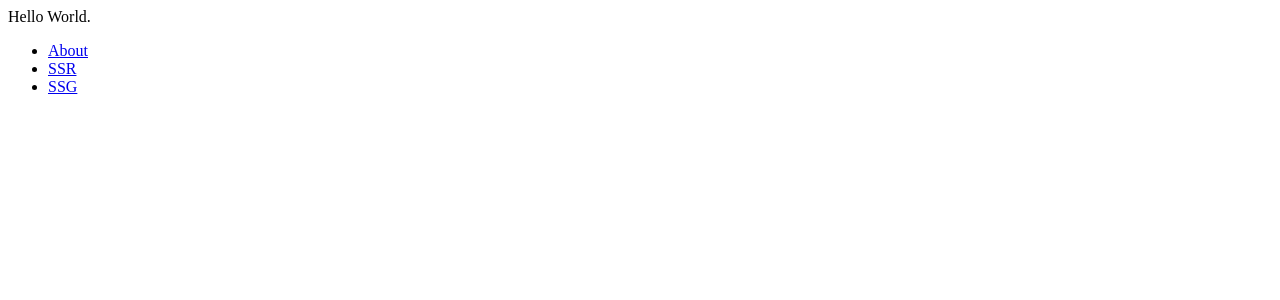
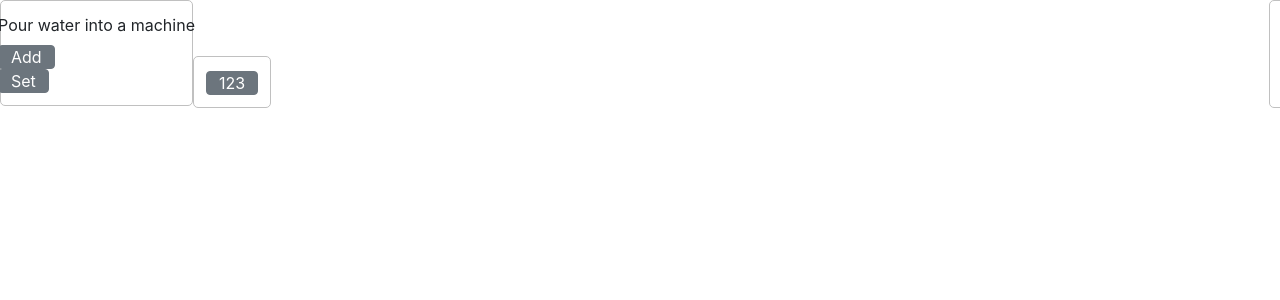
Before and after one commit to catdevdev/cheapwater-virtual-machine, a Next.js app: page / in a window 1280 px wide. Shown: the top 300 px of the page. Built offline with nearby package versions, Linux system fonts and the light colour scheme.

Commit message:
add new UI elements

```diff
--- /dev/null
+++ b/components/UI/Button/index.tsx
@@ -0,0 +1,16 @@
+/* imoprts */
+import { Button, ButtonProps } from "reactstrap";
+
+interface Props
+  extends React.ButtonHTMLAttributes<HTMLButtonElement>,
+    ButtonProps {
+  children?: React.ReactNode;
+}
+
+export default ({ ...props }: Props) => {
+  return (
+    <Button style={{ height: 24, lineHeight: 0 }} {...props}>
+      {props.children}
+    </Button>
+  );
+};
--- /dev/null
+++ b/components/UI/Container/index.tsx
@@ -0,0 +1,6 @@
+import styled from "styled-components";
+
+export default styled.div`
+  width: 1280px;
+  margin: 0 auto;
+`;
--- /dev/null
+++ b/components/UI/SectionBlock/index.tsx
@@ -0,0 +1,8 @@
+import styled from "styled-components";
+
+export default styled.div`
+  display: inline-block;
+  border: 1px solid #c0c0c0;
+  border-radius: 5px;
+  padding: 12px;
+`;
--- /dev/null
+++ b/pages/_app.tsx
@@ -0,0 +1,19 @@
+/* imports */
+import * as React from "react";
+import { AppProps } from "next/app";
+import Head from "next/head";
+import GlobalStyles from "../theme/globalStyles";
+import "bootstrap/dist/css/bootstrap.min.css";
+
+export default function MyApp({ Component, pageProps }: AppProps): JSX.Element {
+  return (
+    <>
+      <Head>
+        <meta name="viewport" content="width=device-width, initial-scale=1.0" />
+        <title>Next.js TypeScript Quickstart</title>
+      </Head>
+      <GlobalStyles />
+      <Component {...pageProps} />
+    </>
+  );
+}
--- /dev/null
+++ b/pages/index.module.scss
@@ -0,0 +1,3 @@
+.firstContainer {
+  display: flex;
+}
--- a/pages/index.tsx
+++ b/pages/index.tsx
@@ -1,26 +1,59 @@
-import Link from 'next/link'
+/* imports */
+import styled from "styled-components";
+import classes from "./index.module.scss";
+/* UI */
+/* 0 */
+import { Row, Col, Label } from "reactstrap";
+/* 1 */
+import Container from "../components/UI/Container";
+import SectionBlock from "../components/UI/SectionBlock";
+import Button from "../components/UI/Button";
 
-export default function Home() {
+const Index = () => {
   return (
-    <div>
-      Hello World.{' '}
-      <ul>
-        <li>
-          <Link href="/about">
-            <a>About</a>
-          </Link>
-        </li>
-        <li>
-          <Link href="/ssr">
-            <a>SSR</a>
-          </Link>
-        </li>
-        <li>
-          <Link href="/ssg">
-            <a>SSG</a>
-          </Link>
-        </li>
-      </ul>
-    </div>
-  )
-}
+    <Container>
+      <Row>
+        <Col>
+          <SectionBlock>
+            <Row xs="1">
+              <Label>Pour water into a machine</Label>
+            </Row>
+            <Row>
+              <Button>Add</Button>
+            </Row>
+            <Row>
+              <Button>Set</Button>
+            </Row>
+          </SectionBlock>
+          <SectionBlock>
+            <Button>123</Button>
+          </SectionBlock>
+        </Col>
+        <SectionBlock></SectionBlock>
+      </Row>
+    </Container>
+  );
+};
+
+export default Index;
+
+// const Index = () => {
+//   return (
+//     <Container>
+//       <div className={classes.firstContainer}>
+//         <div className={classes.section1}>
+//           <div className={classes.wrapper1}>
+//             <SectionBlock>
+//               <Button>123</Button>
+//             </SectionBlock>
+//             <SectionBlock></SectionBlock>
+//           </div>
+//         </div>
+//         <div className={classes.section2}></div>
+//         <div className={classes.section3}></div>
+//       </div>
+//     </Container>
+//   );
+// };
+
+// export default Index;
--- /dev/null
+++ b/theme/globalStyles.ts
@@ -0,0 +1,14 @@
+import { createGlobalStyle } from "styled-components";
+
+const GlobalStyle = createGlobalStyle`
+  * {
+    margin: 0;
+    padding: 0;
+    box-sizing: border-box;
+  }
+  html {
+    height:100%;
+  }
+`;
+
+export default GlobalStyle;
```
Also changed, not shown: components/QRCode/index.tsx (added, +7 -0 lines), package.json (+6 -1 lines), .babelrc (added), 2 other files (tests, documents, lock files or other folders).
